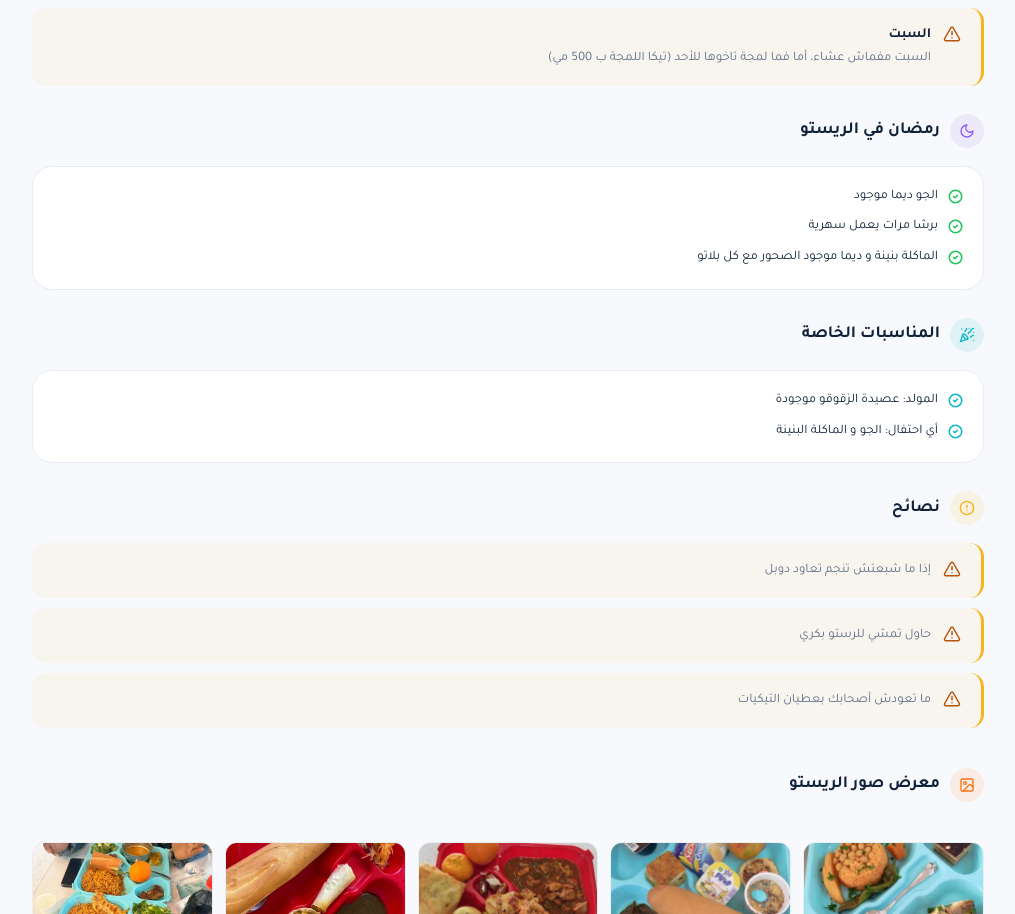
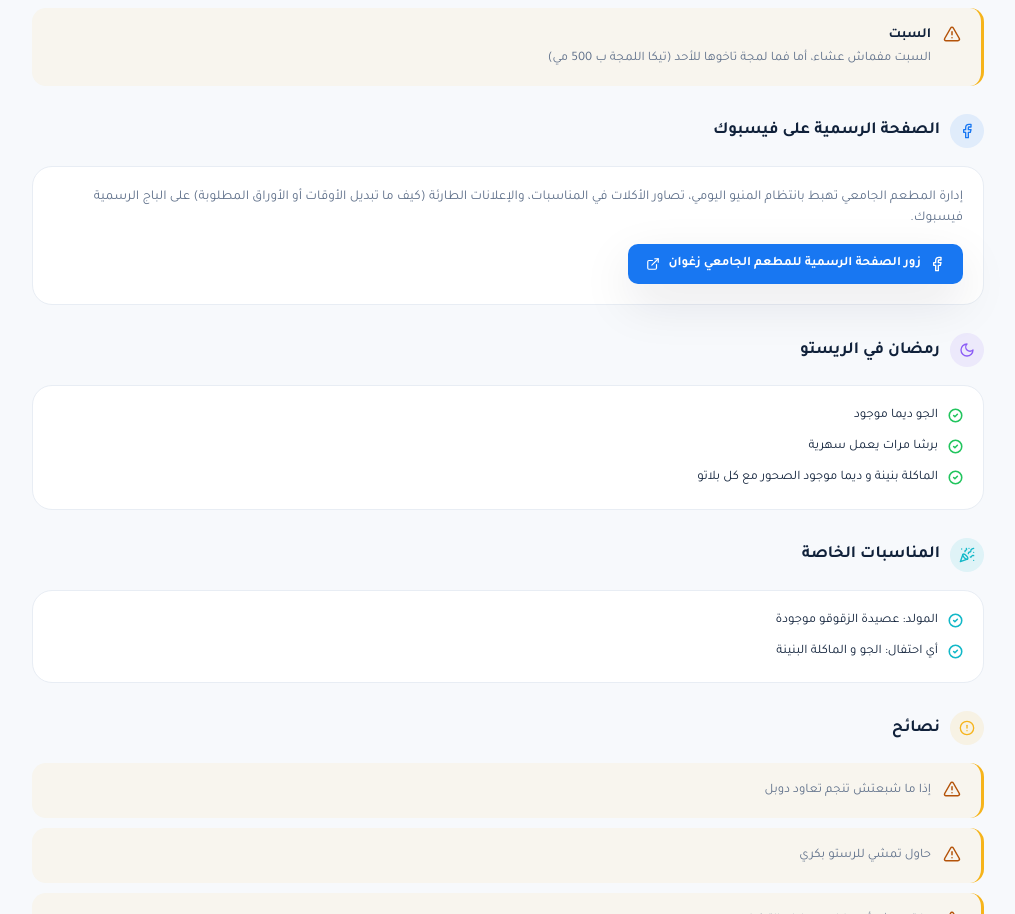
Before and after one commit to jozefelmanga/iset-zaghouan-hub, a Next.js app: page /resto in a window 1280 px wide. Shown: the part 844-1758 px from the top of the page, without its empty margins (0-1015 px from the left). Built offline with nearby package versions, Linux system fonts and the light colour scheme; no server answers.

Commit message:
adding resto facebook page

```diff
--- a/src/app/resto/page.tsx
+++ b/src/app/resto/page.tsx
@@ -1,5 +1,5 @@
 import { pageMetadata } from "@/constants/seo";
-import { Clock, Moon, PartyPopper, AlertCircle, CheckCircle2, Info, ImageIcon } from "@/lib/icons";
+import { Clock, Moon, PartyPopper, AlertCircle, CheckCircle2, Info, ImageIcon, ExternalLink, Facebook } from "@/lib/icons";
 import { StaticPageHeader } from "@/components/ui/StaticPageHeader";
 import { Card, Alert } from "@/components/ui/shared";
 import { PageWrapper } from "@/components/ui/layout";
@@ -93,6 +93,43 @@ export default function RestoPage() {
 
       <div style={{ marginBottom: "28px" }}>
         <div style={{ display: "flex", alignItems: "center", gap: "10px", marginBottom: "18px" }}>
+          <div style={{ width: "34px", height: "34px", borderRadius: "50%", background: "rgba(24,119,242,0.10)", color: "#1877F2", display: "flex", alignItems: "center", justifyContent: "center" }}>
+            <Facebook size={16} strokeWidth={2} />
+          </div>
+          <span style={{ fontWeight: 700, fontSize: "17px", color: "var(--color-text)" }}>الصفحة الرسمية على فيسبوك</span>
+        </div>
+        <Card elevation="flat" padding="20px">
+          <p style={{ fontSize: "13.5px", color: "var(--color-text-secondary)", lineHeight: 1.6, marginBottom: "14px" }}>
+            إدارة المطعم الجامعي تهبط بانتظام المنيو اليومي، تصاور الأكلات في المناسبات، والإعلانات الطارئة (كيف ما تبديل الأوقات أو الأوراق المطلوبة) على الباج الرسمية فيسبوك.
+          </p>
+          <a
+            href="https://www.facebook.com/RUZaghouan"
+            target="_blank"
+            rel="noopener noreferrer"
+            style={{
+              display: "inline-flex",
+              alignItems: "center",
+              gap: "8px",
+              padding: "10px 18px",
+              borderRadius: "10px",
+              background: "#1877F2",
+              color: "#fff",
+              fontSize: "13px",
+              fontWeight: 600,
+              textDecoration: "none",
+              boxShadow: "var(--shadow-hover)",
+              transition: "transform var(--transition-fast)",
+            }}
+          >
+            <Facebook size={16} />
+            <span>زور الصفحة الرسمية للمطعم الجامعي زغوان</span>
+            <ExternalLink size={14} />
+          </a>
+        </Card>
+      </div>
+
+      <div style={{ marginBottom: "28px" }}>
+        <div style={{ display: "flex", alignItems: "center", gap: "10px", marginBottom: "18px" }}>
           <div style={{ width: "34px", height: "34px", borderRadius: "50%", background: "rgba(139,92,246,0.10)", color: "#8B5CF6", display: "flex", alignItems: "center", justifyContent: "center" }}>
             <Moon size={16} strokeWidth={2} />
           </div>
--- a/src/components/clubs/ProceGeniusPageContent.tsx
+++ b/src/components/clubs/ProceGeniusPageContent.tsx
@@ -4,6 +4,9 @@ import {
   ImageIcon,
   Briefcase,
   Trophy,
+  Globe,
+  Facebook,
+  Instagram,
 } from "@/lib/icons";
 import { Card } from "@/components/ui/shared";
 import { ClubHeroBanner } from "@/components/clubs/ClubHeroBanner";
@@ -63,7 +66,7 @@ export function ProceGeniusPageContent() {
           </p>
         </Card>
 
-        <div style={{ display: "grid", gridTemplateColumns: "1fr", gap: "24px", marginBottom: "32px" }}>
+        <div style={{ display: "grid", gridTemplateColumns: "repeat(auto-fill, minmax(360px, 1fr))", gap: "24px", marginBottom: "32px" }}>
           <Card elevation="raised" padding="24px">
             <h3 style={{ fontSize: "16px", fontWeight: 700, color: "var(--color-text)", marginBottom: "16px", display: "flex", alignItems: "center", gap: "8px" }}>
               <Trophy size={18} style={{ color: "#22C55E" }} />
@@ -75,6 +78,51 @@ export function ProceGeniusPageContent() {
                   <h4 style={{ fontWeight: 700, fontSize: "15px", color: "var(--color-text)", marginBottom: "8px" }}>{proj.name}</h4>
                   <p style={{ fontSize: "14px", color: "var(--color-text-secondary)", lineHeight: 1.6 }}>{proj.desc}</p>
                 </div>
+              ))}
+            </div>
+          </Card>
+
+          <Card elevation="raised" padding="24px">
+            <h3 style={{ fontSize: "16px", fontWeight: 700, color: "var(--color-text)", marginBottom: "16px", display: "flex", alignItems: "center", gap: "8px" }}>
+              <Globe size={18} style={{ color: "#22C55E" }} />
+              روابط التواصل الاجتماعي
+            </h3>
+            <div style={{ display: "flex", flexWrap: "wrap", gap: "8px" }}>
+              {[
+                { label: "Facebook", icon: Facebook, link: "https://www.facebook.com/profile.php?id=61574097255215", color: "#1877F2" },
+                { label: "Instagram", icon: Instagram, link: "https://www.instagram.com/procegenius/", color: "#E4405F" },
+              ].map((soc) => (
+                <a
+                  key={soc.label}
+                  href={soc.link}
+                  target="_blank"
+                  rel="noopener noreferrer"
+                  style={{
+                    padding: "10px 16px",
+                    borderRadius: "8px",
+                    background: "rgba(11,31,58,0.03)",
+                    border: "1px solid var(--color-border)",
+                    color: "var(--color-text-secondary)",
+                    fontSize: "13.5px",
+                    fontWeight: 500,
+                    textDecoration: "none",
+                    display: "inline-flex",
+                    alignItems: "center",
+                    gap: "8px",
+                    transition: "all var(--transition-fast)",
+                  }}
+                  onMouseEnter={(e) => {
+                    (e.currentTarget as HTMLAnchorElement).style.borderColor = soc.color;
+                    (e.currentTarget as HTMLAnchorElement).style.color = soc.color;
+                  }}
+                  onMouseLeave={(e) => {
+                    (e.currentTarget as HTMLAnchorElement).style.borderColor = "var(--color-border)";
+                    (e.currentTarget as HTMLAnchorElement).style.color = "var(--color-text-secondary)";
+                  }}
+                >
+                  <soc.icon size={16} />
+                  <span>{soc.label}</span>
+                </a>
               ))}
             </div>
           </Card>
```
